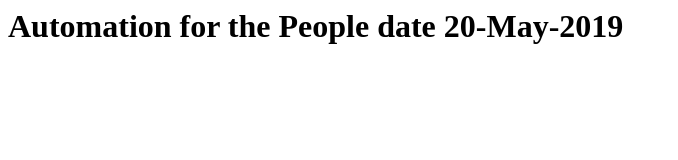
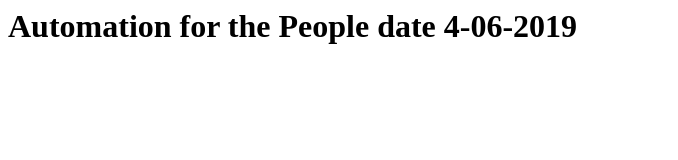
Before and after one commit to ArvindPratap2003/Elephant, a plain HTML site: page index.html in a window 1280 px wide. Shown: the whole page, without its empty margins (0-678 px from the left). Drawn offline with Linux system fonts and the light colour scheme.

Commit message:
update current date

```diff
--- a/index.html
+++ b/index.html
@@ -6,7 +6,7 @@ Web Server
 </head>
 <body>
 <h1>
-Automation for the People date 20-May-2019
+Automation for the People date 4-06-2019
 </h1>
 </body>
 </html>
```
